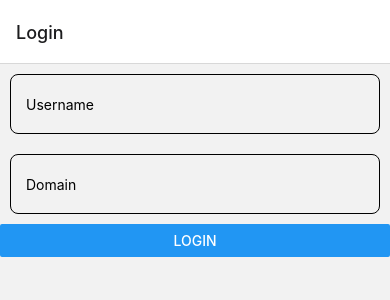
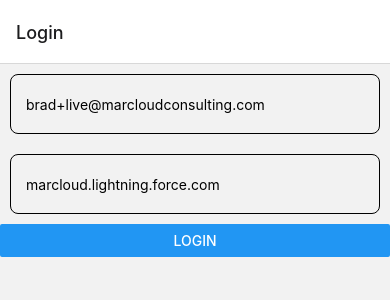
Before and after one commit to BradMarCloud/business-card-scanner, a React Native app: screen /Login in a window 390 px wide. Shown: the top 300 px of the page. Built offline with nearby package versions, Linux system fonts and the light colour scheme; no server answers.

Commit message:
default value for username and domain added

```diff
--- a/views/Login.js
+++ b/views/Login.js
@@ -141,16 +141,18 @@
         continueFunction={continueFunction}
       />
       <TextInput
+        defaultValue="brad+live@marcloudconsulting.com"
         style={styles.input}
         placeholder="Username"
-        value={userDetails.username || ""}
+        // value={userDetails.username || ""}
         onChangeText={(username) => setUserDetails({ ...userDetails, username: username })}
         autoCapitalize={false}
       />
       <TextInput
+        defaultValue="marcloud.lightning.force.com"
         style={styles.input}
         placeholder="Domain"
-        value={userDetails.domain || ""}
+        // value={userDetails.domain || ""}
         onChangeText={(domain) => setUserDetails({ ...userDetails, domain: domain })}
         autoCapitalize={false}
       />
```
